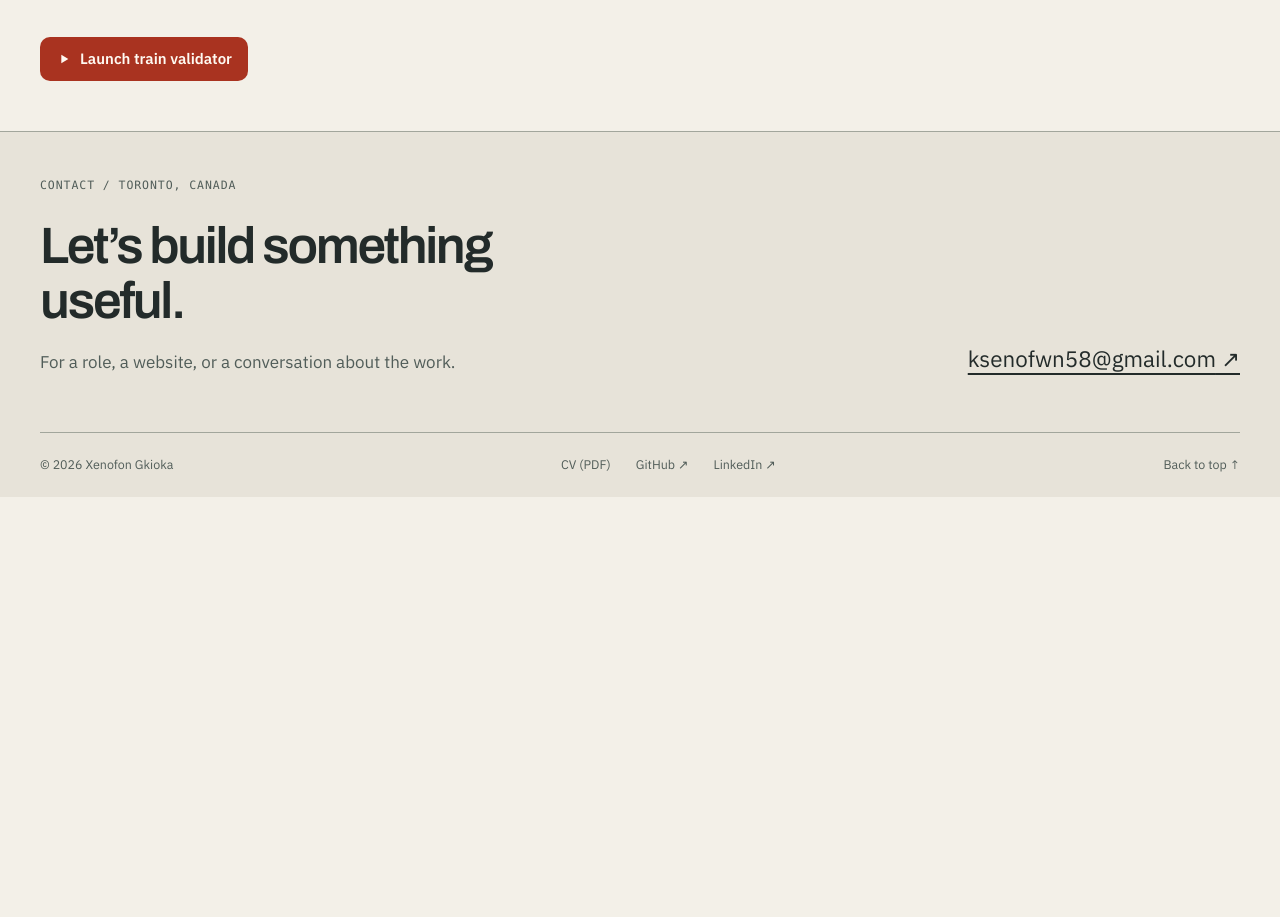
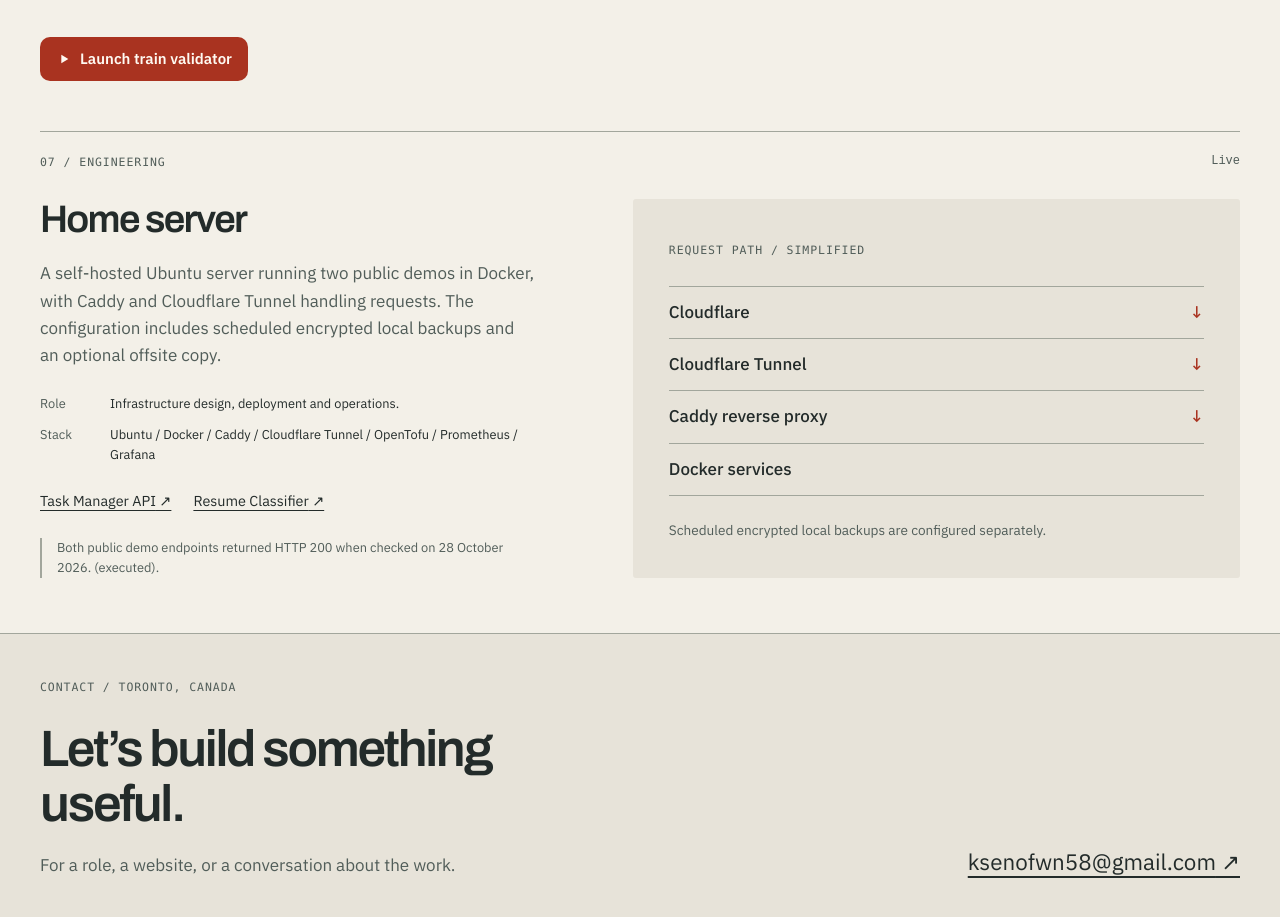
Before and after one commit to XenofonGk/XenofonGk.github.io, a Next.js app: page /projects in a window 1280 px wide. Shown: the part 3460-4377 px from the top of the page. Before the commit the page ends 3957 px from the top, so only its background shows below. Built offline with nearby package versions, Linux system fonts and the light colour scheme.

Commit message:
Keep the home server visible as evidence of deployed infrastructure work

```diff
--- a/app/globals.css
+++ b/app/globals.css
@@ -1323,3 +1323,33 @@ dt {
     gap: 0;
   }
 }
+
+.server-diagram {
+  padding: 36px;
+}
+.server-diagram ol {
+  margin-block: 24px;
+}
+.server-diagram li {
+  display: flex;
+  justify-content: space-between;
+  gap: 16px;
+  border-top: 1px solid var(--line);
+  padding-block: 12px;
+  font-weight: 500;
+}
+.server-diagram li:last-child {
+  border-bottom: 1px solid var(--line);
+}
+.server-diagram li span {
+  color: var(--accent);
+}
+.server-diagram p {
+  color: var(--muted);
+  font-size: 0.85rem;
+}
+@media (max-width: 700px) {
+  .server-diagram {
+    padding: 24px;
+  }
+}
--- a/components/ProjectRecord.tsx
+++ b/components/ProjectRecord.tsx
@@ -96,6 +96,25 @@ export default function ProjectRecord({
         <div className={`project-art project-art-${p.id}`}>
           {p.media[0] ? (
             <ProjectMedia media={p.media[0]} />
+          ) : p.id === 'home-server' ? (
+            <div className="server-diagram">
+              <span className="eyebrow">Request path / Simplified</span>
+              <ol aria-label="How requests reach the hosted applications">
+                <li>
+                  Cloudflare <span>↓</span>
+                </li>
+                <li>
+                  Cloudflare Tunnel <span>↓</span>
+                </li>
+                <li>
+                  Caddy reverse proxy <span>↓</span>
+                </li>
+                <li>Docker services</li>
+              </ol>
+              <p>
+                Scheduled encrypted local backups are configured separately.
+              </p>
+            </div>
           ) : (
             <div className="artifact-note">
               <span className="eyebrow">
--- a/content/portfolio.json
+++ b/content/portfolio.json
@@ -464,6 +464,58 @@
       ],
       "media": [],
       "caseStudy": null
+    },
+    {
+      "id": "home-server",
+      "slug": "home-server",
+      "title": "Home server",
+      "summary": "A self-hosted Ubuntu server running two public demos in Docker, with Caddy and Cloudflare Tunnel handling requests. The configuration includes scheduled encrypted local backups and an optional offsite copy.",
+      "category": "engineering",
+      "placement": "supporting",
+      "homepageOrder": null,
+      "role": "Infrastructure design, deployment and operations.",
+      "stack": [
+        "Ubuntu",
+        "Docker",
+        "Caddy",
+        "Cloudflare Tunnel",
+        "OpenTofu",
+        "Prometheus",
+        "Grafana"
+      ],
+      "status": "live",
+      "links": [
+        {
+          "label": "Task Manager API",
+          "kind": "live",
+          "url": "https://tasks.xgbuilds.dev/swagger"
+        },
+        {
+          "label": "Resume Classifier",
+          "kind": "live",
+          "url": "https://resume-classifier.xgbuilds.dev"
+        }
+      ],
+      "evidence": [
+        {
+          "claim": "Both public demo endpoints returned HTTP 200 when checked on 28 October 2026.",
+          "label": "Endpoint checks",
+          "url": null,
+          "basis": "executed",
+          "checkedAt": "2026-10-28",
+          "scope": "Requests to the Task Manager Swagger endpoint and Resume Classifier returned HTTP 200. This is a point-in-time response check, not an uptime or full functionality guarantee."
+        },
+        {
+          "claim": "The infrastructure configuration defines a Docker-based proxy, Cloudflare Tunnel and scheduled encrypted local backups.",
+          "label": "Configuration review",
+          "url": null,
+          "basis": "source-reviewed",
+          "checkedAt": "2026-10-28",
+          "scope": "Reviewed the private Home-server repository at commit f639ec71fe85462cb855ee25a1667a0d73fdc6f4, including proxy, tunnel, backup script and systemd timer. Configuration does not by itself prove a successful backup or restore."
+        }
+      ],
+      "media": [],
+      "caseStudy": null
     }
   ],
   "experience": [
```
Also changed, not shown: 1 other file (tests, documents, lock files or other folders).
